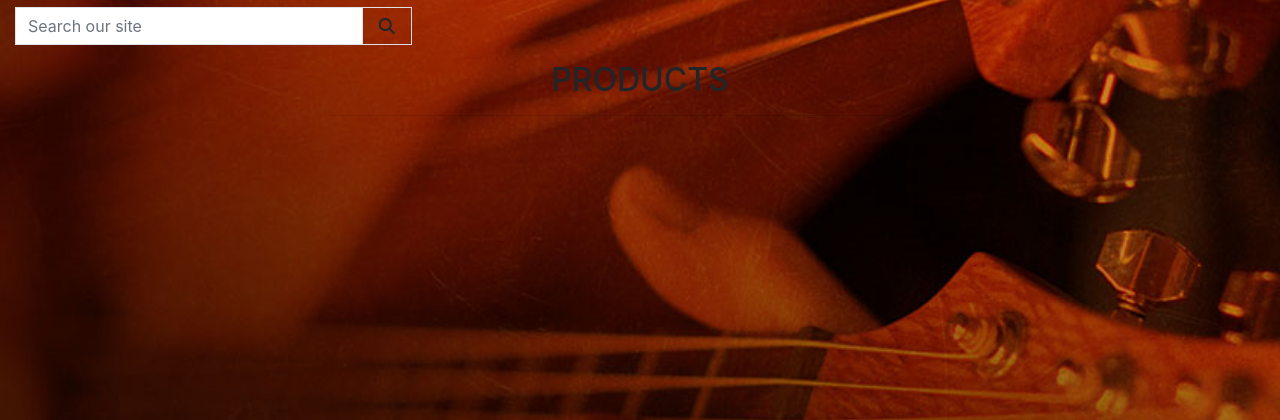
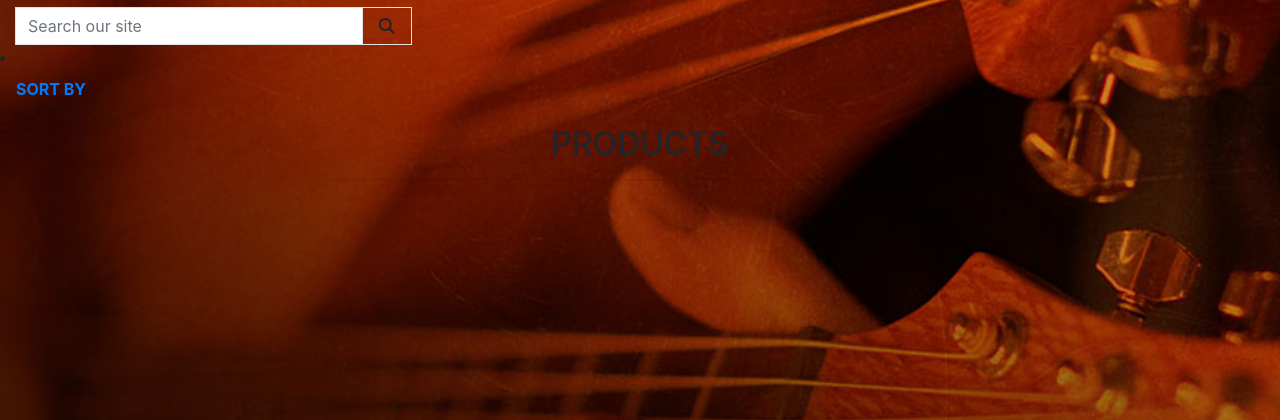
Before and after one commit to Code-Institute-Submissions/dvcoffey-silverstring_JulyResub, a Django app: page /products/ in a window 1280 px wide. Shown: the part 157-577 px from the top of the page. Run offline with Django 3.2, Linux system fonts and the light colour scheme; data that the repository does not hold is empty; some libraries are stand-ins or nearby versions.

Commit message:
Implemented ability to sort by price rating and category on products.html

```diff
--- a/products/templates/products/products.html
+++ b/products/templates/products/products.html
@@ -24,6 +24,18 @@
             </div>
         </form>
     </div>
+
+    <li class="nav-item dropdown">
+            <a class="logo-font font-weight-bold nav-link" href="#" id="acoustic-guitars-link" data-toggle="dropdown" aria-haspopup="true" aria-expanded="false">
+                Sort by
+            </a>
+            <div class="dropdown-menu border-0" aria-labelledby="acoustic-guitars-link">
+                <a href="{% url 'products' %}?sort=price&direction=asc" class="dropdown-item">By Price</a>
+                <a href="{% url 'products' %}?sort=rating&direction=desc" class="dropdown-item ">By Rating</a>
+                <a href="{% url 'products' %}?sort=category&direction=asc" class="dropdown-item ">By Category</a>
+            </div>
+        </li>
+
     <div class="container-fluid">
         <div class="row">
             <div class="col text-center mt-3">
--- a/products/views.py
+++ b/products/views.py
@@ -12,8 +12,23 @@ def all_products(request):
     products = Product.objects.all()
     query = None
     categories = None
+    sort = None
+    direction = None
 
     if request.GET:
+        if 'sort' in request.GET:
+            sortkey = request.GET['sort']
+            sort = sortkey
+            if sortkey == 'name':
+                sortkey = 'lower_name'
+                products = products.annotate(lower_name=Lower('name'))
+
+            if 'direction' in request.GET:
+                direction = request.GET['direction']
+                if direction == 'desc':
+                    sortkey = f'-{sortkey}'
+            products = products.order_by(sortkey)
+
         if 'category' in request.GET:
             categories = request.GET['category'].split(',')
             products = products.filter(category__name__in=categories)
@@ -28,10 +43,13 @@ def all_products(request):
             queries = Q(name__icontains=query) | Q(description__icontains=query)
             products = products.filter(queries)
 
+    current_sorting = f'{sort}_{direction}'
+
     context = {
         'products': products,
         'search_term': query,
         'current_categories': categories,
+        'current_sorting': current_sorting,
     }
 
     return render(request, 'products/products.html', context)
```
